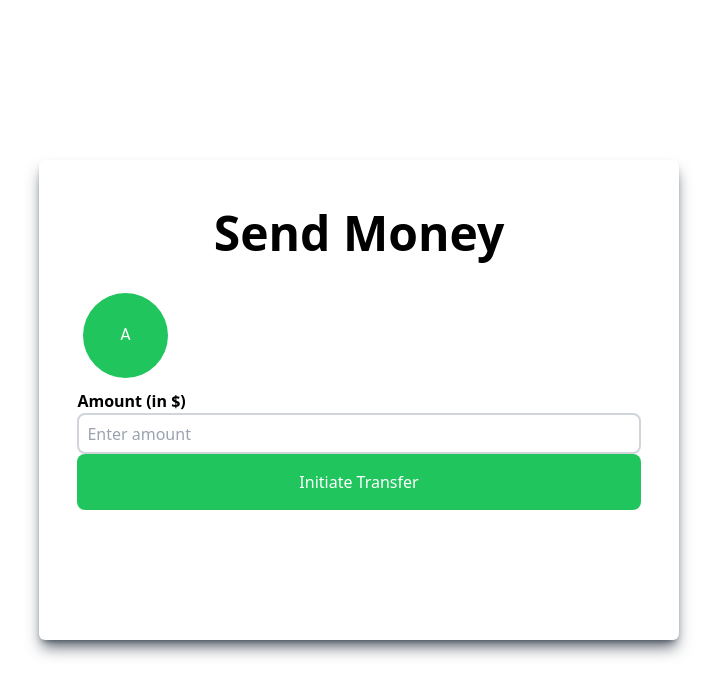
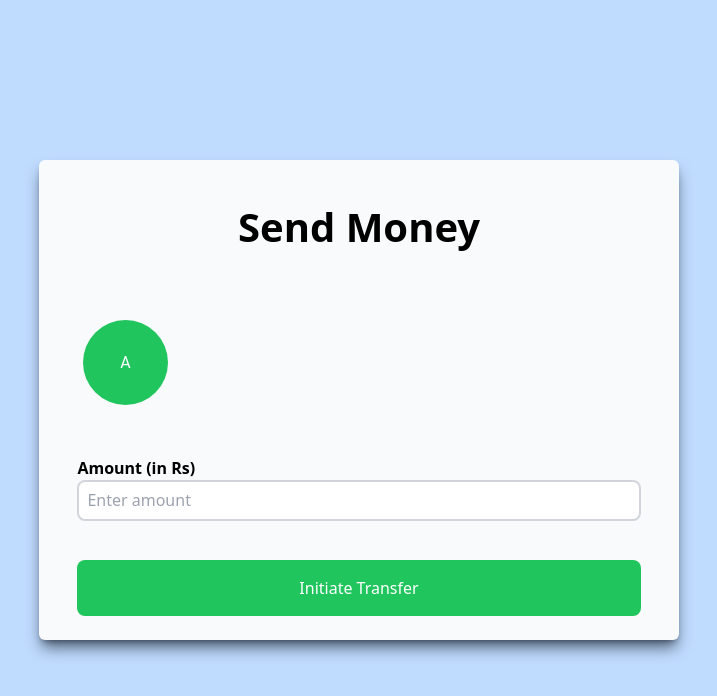
Before and after one commit to aakashsharma003/PaytmWeb, a React (Vite) app in the folder frontend/: page /send in a window 1280 px wide. Shown: the top 696 px of the page, without its empty margins (281-998 px from the left). Built offline with nearby package versions, Linux system fonts and the light colour scheme; no server answers.

Commit message:
improving SendMoney page

```diff
--- a/frontend/src/components/Heading.jsx
+++ b/frontend/src/components/Heading.jsx
@@ -1,6 +1,6 @@
 const Heading = ({ label }) => {
   return (
-    <div className="text-[6dvh] px-[1dvw] py-[1dvw] text-center font-bold">
+    <div className="text-[3vh] px-[1dvw] py-[1dvw] text-center font-semibold md:text-[5vh]">
       {label}
     </div>
   );
--- a/frontend/src/pages/SendMoney.jsx
+++ b/frontend/src/pages/SendMoney.jsx
@@ -59,7 +59,7 @@ const SendMoney = () => {
   };
 
   return (
-    <div className="w-screen h-screen flex justify-center items-center relative">
+    <div className="w-screen h-screen flex justify-center items-center relative bg-blue-200 ">
       {loading && (
         <Box
           sx={{
@@ -79,7 +79,7 @@ const SendMoney = () => {
         </Box>
       )}
       <form
-        className="w-[80vw] h-[50vh] md:w-[50vw] md:h-[60vh] bg-white px-[3vw] py-[3vh] rounded-md shadow-gray shadow-lg shadow-gray-800/70"
+        className="w-[80vw] h-[50vh] md:w-[50vw] md:h-[60vh] bg-gray-50 px-[3vw] py-[3vh] rounded-md shadow-gray shadow-lg shadow-gray-800/70 flex flex-col justify-between items-stretch"
         onSubmit={PaymentHandler}
       >
         <Heading label={"Send Money"} />
@@ -94,7 +94,7 @@ const SendMoney = () => {
           onChange={(e) => {
             setAmount(e.target.value);
           }}
-          label={"Amount (in $)"}
+          label={"Amount (in Rs)"}
           placeholder={"Enter amount"}
         />
         <Button
```
